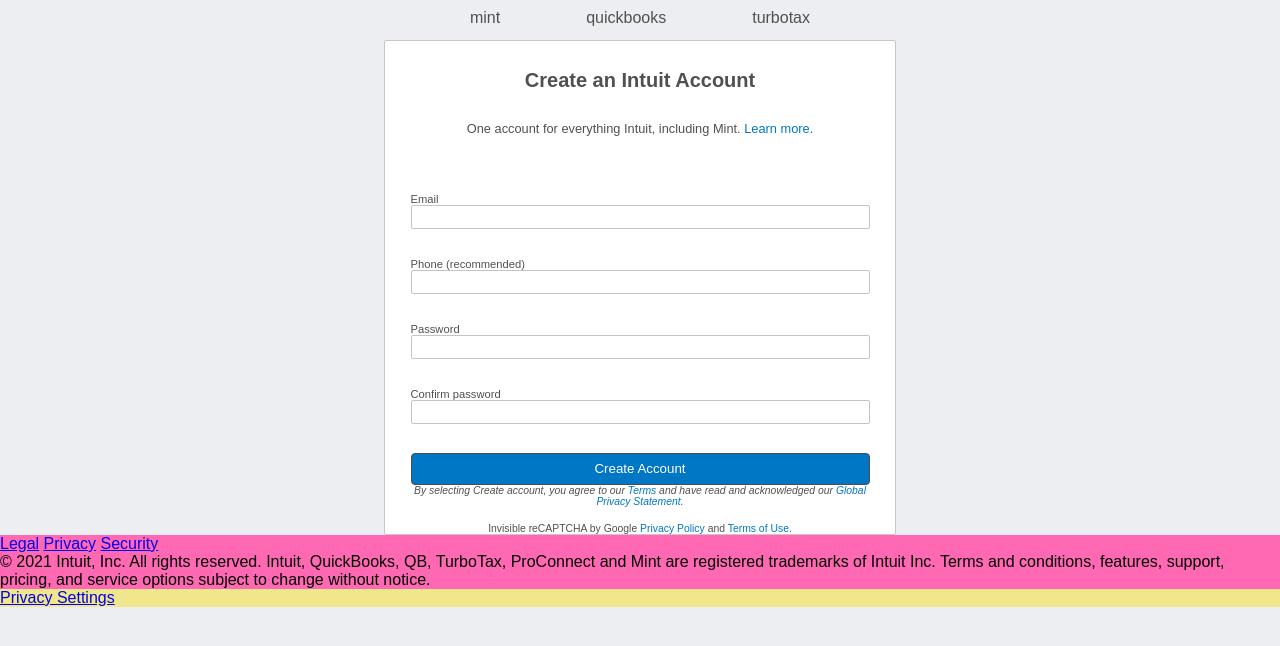
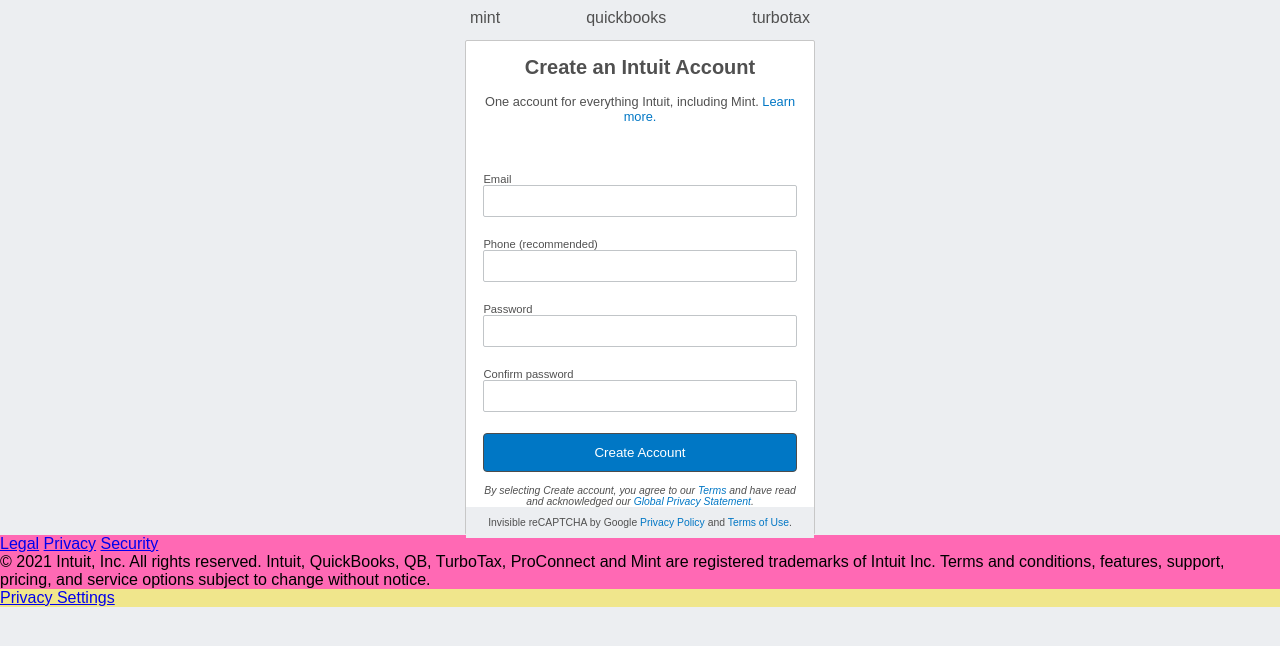
Before and after one commit to programmurr/html-forms, a plain HTML site: page index.html in a window 1280 px wide. Shown: the part 94-740 px from the top of the page. Drawn offline with Linux system fonts and the light colour scheme.

Commit message:
Safety commit before changing basic flex structure of body

```diff
--- a/style.css
+++ b/style.css
@@ -122,6 +122,7 @@ body {
 #sign-up {
   background-color: #fff;
   width: 40%;
+  max-width: 350px;
   height: 60%;
   min-height: 495px;
   margin: 0 auto;
@@ -135,7 +136,7 @@ body {
 }
 
 #sign-up-header-container {
-  height: 25%;
+  height: 20%;
   display: flex;
   flex-direction: column;
   align-items: center;
@@ -192,7 +193,7 @@ li {
 }
 
 input {
-  height: 1.5rem;
+  height: 2rem;
 }
 
 .form-input {
@@ -202,7 +203,7 @@ input {
 
 form > button {
   width: 90%;
-  height: 2rem;
+  height: 2.5rem;
   background-color: var(--intuit-blue);
   color: #fff;
   border-radius: 4px;
@@ -239,6 +240,13 @@ form > button {
   text-align: center;
 }
 
+#captcha-container {
+  width: 100%;
+  background-color: #eceef1;
+  text-align: center;
+  padding: 10px 0;
+}
+
 /*
   ==============================
     FOOTER
```
